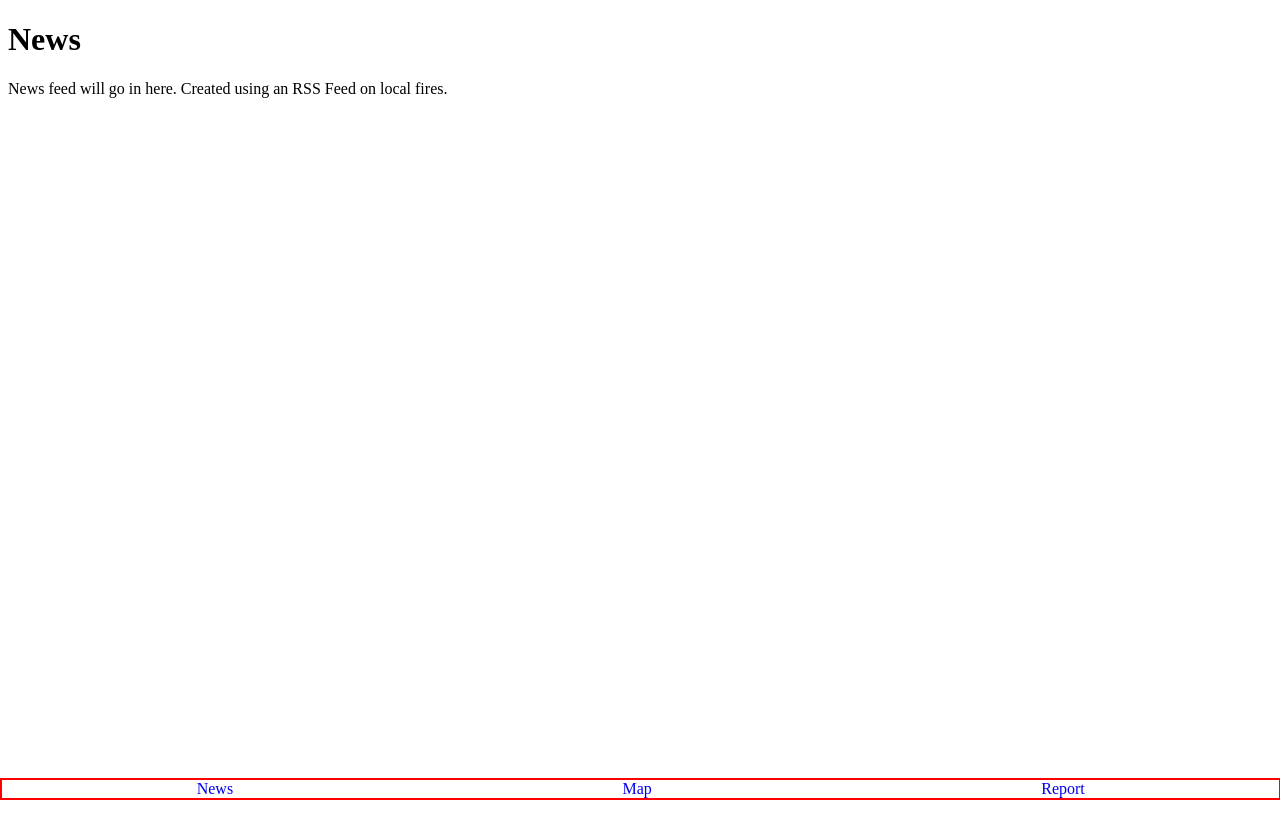
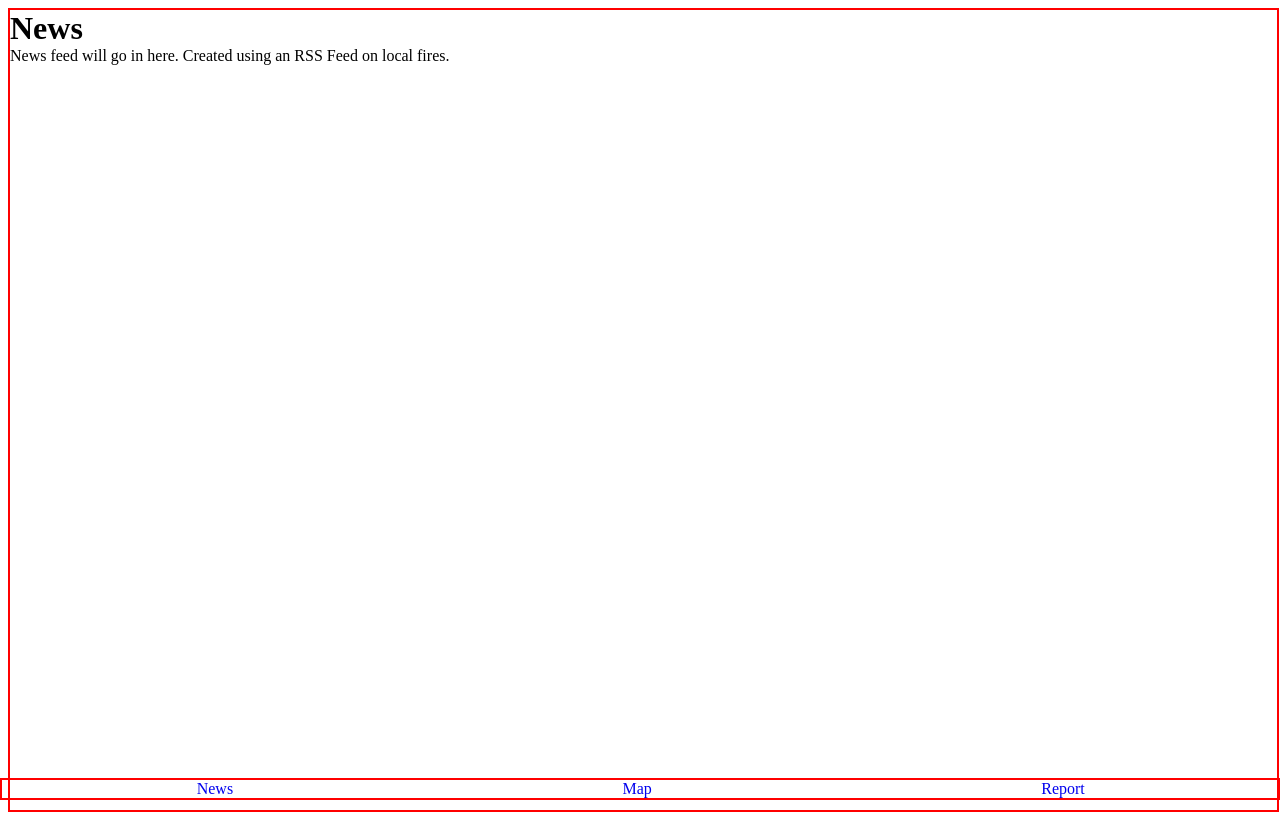
Before and after one commit to Chinurum-Omenuko/OTU-Fires, a SvelteKit app in the folder Frontend/: page / in a window 1280 px wide. Built offline with nearby package versions, Linux system fonts and the light colour scheme.

Commit message:
makes component for news

```diff
--- /dev/null
+++ b/Frontend/src/components/footer.svelte
@@ -0,0 +1,3 @@
+<div>
+    <h1>this is a footer</h1>
+</div>
--- a/Frontend/src/routes/+page.svelte
+++ b/Frontend/src/routes/+page.svelte
@@ -5,5 +5,22 @@
     </p>
 </div>
 
+
 <style>
+    *{
+        margin: 0px;
+        padding: 0px;
+    }
+
+    body
+    {
+        box-sizing: border-box;
+
+    }
+    .container
+    {
+        height: 100vh;
+        border: solid 2px red;
+        width: 99vw;
+    }
 </style>
```
Also changed, not shown: Frontend/src/components/articles/article.svelte (added, +7 -0 lines), Frontend/src/components/articles/headline.svelte (added, +9 -0 lines).
